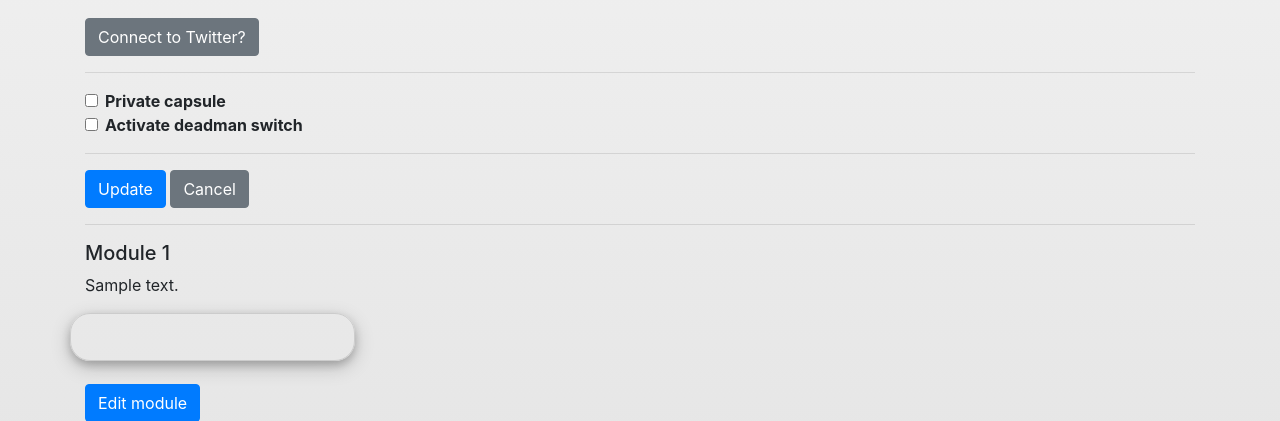
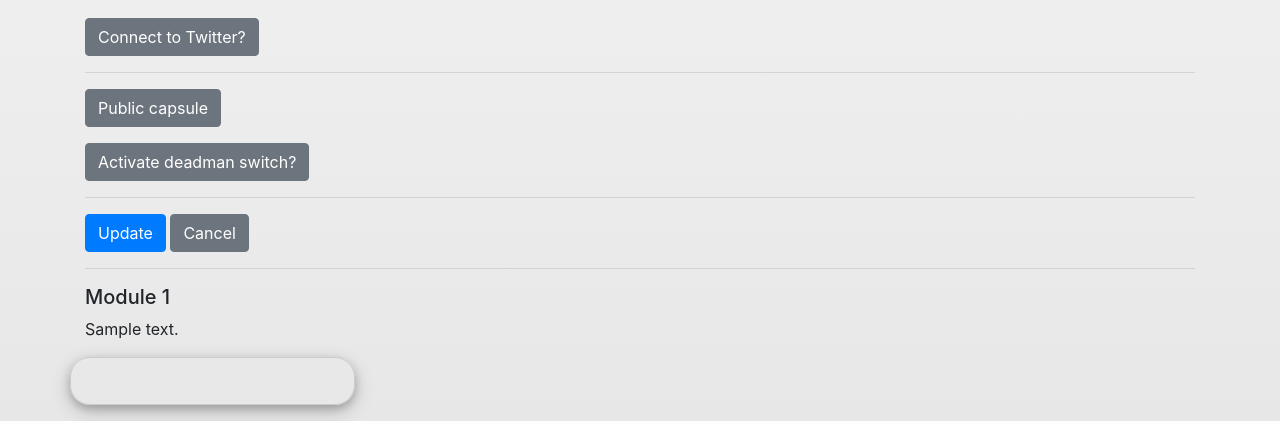
Before and after one commit to pabreblob/capsulefy, a Django app: template capsulefyweb/main/templates/capsule/editmodularcapsule.html in a window 1280 px wide. Shown: the part 373-794 px from the top of the page. Run offline with Django 3.2, Linux system fonts and the light colour scheme; the template is opened without the code that fills it: most values are stand-ins (such as "Sample title", 1, 10 or a date in 2020); some libraries are stand-ins or nearby versions.

Commit message:
Updating  checkboxes

```diff
--- a/capsulefyweb/main/templates/capsule/createmodularcapsule.html
+++ b/capsulefyweb/main/templates/capsule/createmodularcapsule.html
@@ -178,6 +178,9 @@
 			    element.innerHTML = "Connect to Twitter?";
     		}
 	    }
+        if("{{capsuleForm.private.value}}" == "True"){
+	        document.getElementById("id_private").setAttribute("checked", "checked");
+	    }
         function add_private(element){
             if(!document.getElementById("id_private").hasAttribute("checked")){
                 document.getElementById("id_private").setAttribute("checked", "checked");
@@ -191,6 +194,9 @@
                 element.innerHTML = "Public capsule";
             }
         }
+        if("{{capsuleForm.deadman_switch.value}}" == "True"){
+	        document.getElementById("id_private").setAttribute("checked", "checked");
+	    }
         function add_deadman_switch(element){
             if(!document.getElementById("id_deadman_switch").hasAttribute("checked")){
                 document.getElementById("id_deadman_switch").setAttribute("checked", "checked");
--- a/capsulefyweb/main/templates/capsule/editmodularcapsule.html
+++ b/capsulefyweb/main/templates/capsule/editmodularcapsule.html
@@ -21,14 +21,6 @@
 			<input type="hidden" id="id_emails" name="emails">
 
             <hr>
-            <!--
-            <div class="form-check">
-                <input type="checkbox" class="form-check-input" name="twitter" id="id_twitter"
-                       {% if form.twitter.value == True %}checked{% endif %}>
-                <label for="id_twitter" class="form-check-label">
-                    Twitter
-                </label>
-            </div>-->
 
             <p><b>{{form.twitter.errors}}</b></p>
 			{% if form.twitter.value != None and form.twitter.value == True %}
@@ -40,30 +32,26 @@
                 {% if form.twitter.value == True %}checked{% endif %}>
 
 
-            <!--
-            <div class="form-check">
-                <input type="checkbox" class="form-check-input" name="facebook" id="id_facebook"
-                       {% if form.facebook.value == True %}checked{% endif %}>
-                <label for="id_facebook" class="form-check-label">
-                    Facebook
-                </label>
-            </div>-->
             <hr>
-            <div class="form-check">
-                <input type="checkbox" class="form-check-input" name="private" id="id_private"
-                       {% if form.private.value == True %}checked{% endif %}>
-                <label for="id_private" class="form-check-label">
-                    Private capsule
-                </label>
-            </div>
-            <div class="form-check">
-                <input class="form-check-input" type="checkbox" name="deadman_switch"
-                       onclick="deadman_switch_activated()" id="id_deadman_switch"
-                       {% if form.deadman_switch.value == True %}checked{% endif %}>
-                <label class="form-check-label" for="id_deadman_switch">
-                    Activate deadman switch
-                </label>
-            </div>
+
+            {% if form.private.value != None and form.private.value == True %}
+                <p><button type="button" onClick="add_private(this)" class="btn btn-success" id="private">Private capsule</button></p>
+            {% else %}
+                <p><button type="button" onClick="add_private(this)" class="btn btn-secondary" id="private">Public capsule</button></p>
+            {% endif %}
+            <input style="display: none" type="checkbox" class="form-check-input" name="private" id="id_private"
+                {% if form.private.value == True %}checked{%endif%}>
+
+
+            {% if form.deadman_switch.value != None and form.deadman_switch.value == True %}
+                <p><button type="button" onClick="add_deadman_switch(this)" class="btn btn-success" id="deadman_switch">Deadman switch activated</button></p>
+            {% else %}
+                <p><button type="button" onClick="add_deadman_switch(this)" class="btn btn-secondary" id="deadman_swtich">Activate deadman switch?</button></p>
+            {% endif %}
+            <input style="display: none" type="checkbox" class="form-check-input" name="deadman_switch" id="id_deadman_switch"
+                {% if form.deadman_switch.value == True %}checked{%endif%}>
+
+
             <hr>
             <div id="input_deadman" style="display: none;">
                 <div class="form-group row">
@@ -152,6 +140,41 @@
 		    element.innerHTML = "Connect to Twitter?";
     	}
 	}
+
+    if("{{form.private.value}}" == "True"){
+	    document.getElementById("id_private").setAttribute("checked", "checked");
+	}
+    function add_private(element){
+        if(!document.getElementById("id_private").hasAttribute("checked")){
+            document.getElementById("id_private").setAttribute("checked", "checked");
+            element.classList.remove("btn-secondary");
+            element.classList.add("btn-success");
+            element.innerHTML = "Private capsule";
+        }else{
+            document.getElementById("id_private").removeAttribute("checked");
+            element.classList.remove("btn-success");
+            element.classList.add("btn-secondary");
+            element.innerHTML = "Public capsule";
+        }
+    }
+    if("{{form.deadman_switch.value}}" == "True"){
+	    document.getElementById("id_deadman_switch").setAttribute("checked", "checked");
+	}
+    function add_deadman_switch(element){
+        if(!document.getElementById("id_deadman_switch").hasAttribute("checked")){
+            document.getElementById("id_deadman_switch").setAttribute("checked", "checked");
+            element.classList.remove("btn-secondary");
+            element.classList.add("btn-success");
+            element.innerHTML = "Deadman switch activated";
+        }else{
+            document.getElementById("id_deadman_switch").removeAttribute("checked");
+            element.classList.remove("btn-success");
+            element.classList.add("btn-secondary");
+            element.innerHTML = "Activate deadman switch?";
+        }
+        deadman_switch_activated();
+    }
+
     </script>
       <script>
   function confirmAlert(message, url){
```
Lines whose indentation alone changed are shown as unchanged.
